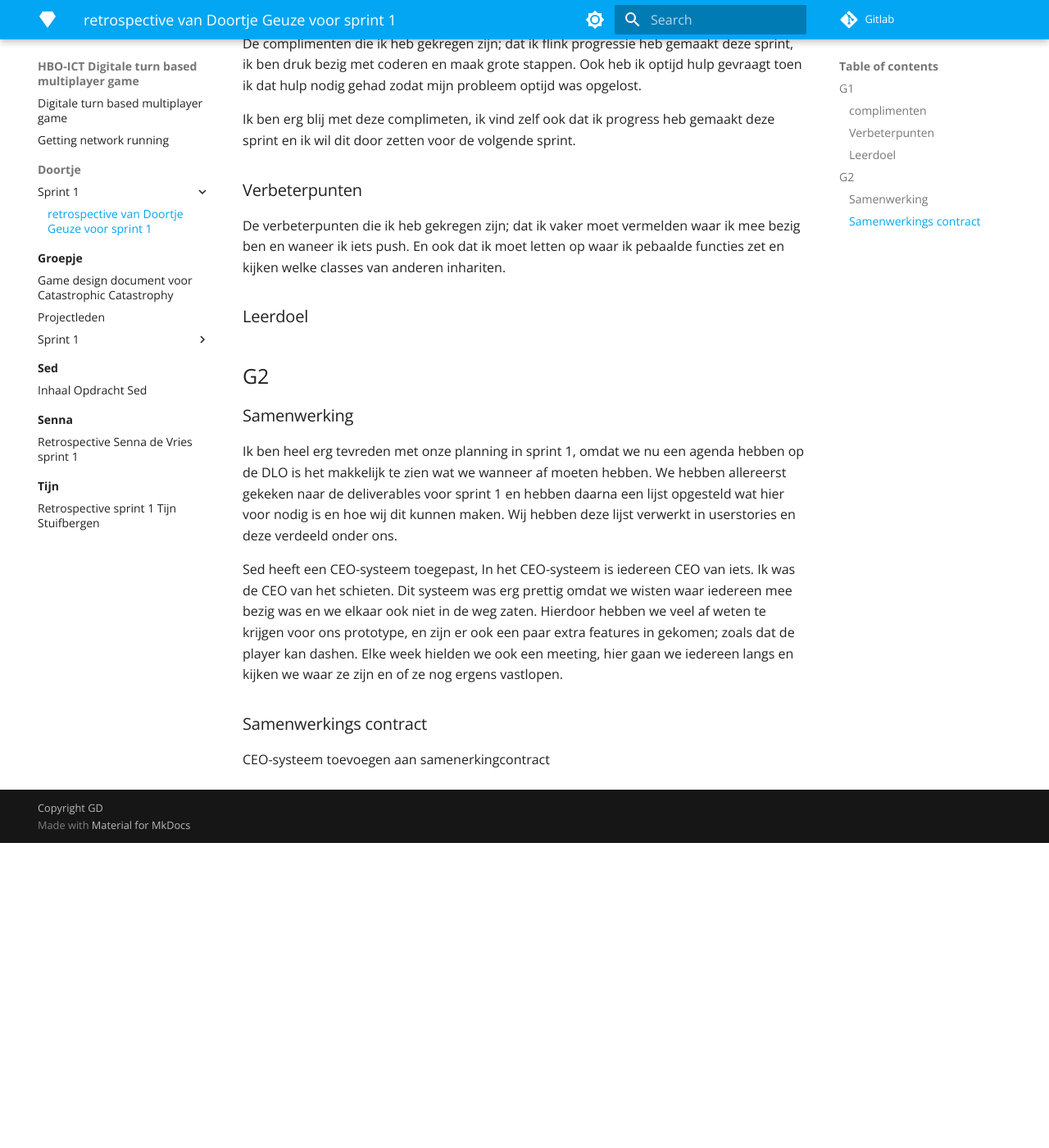
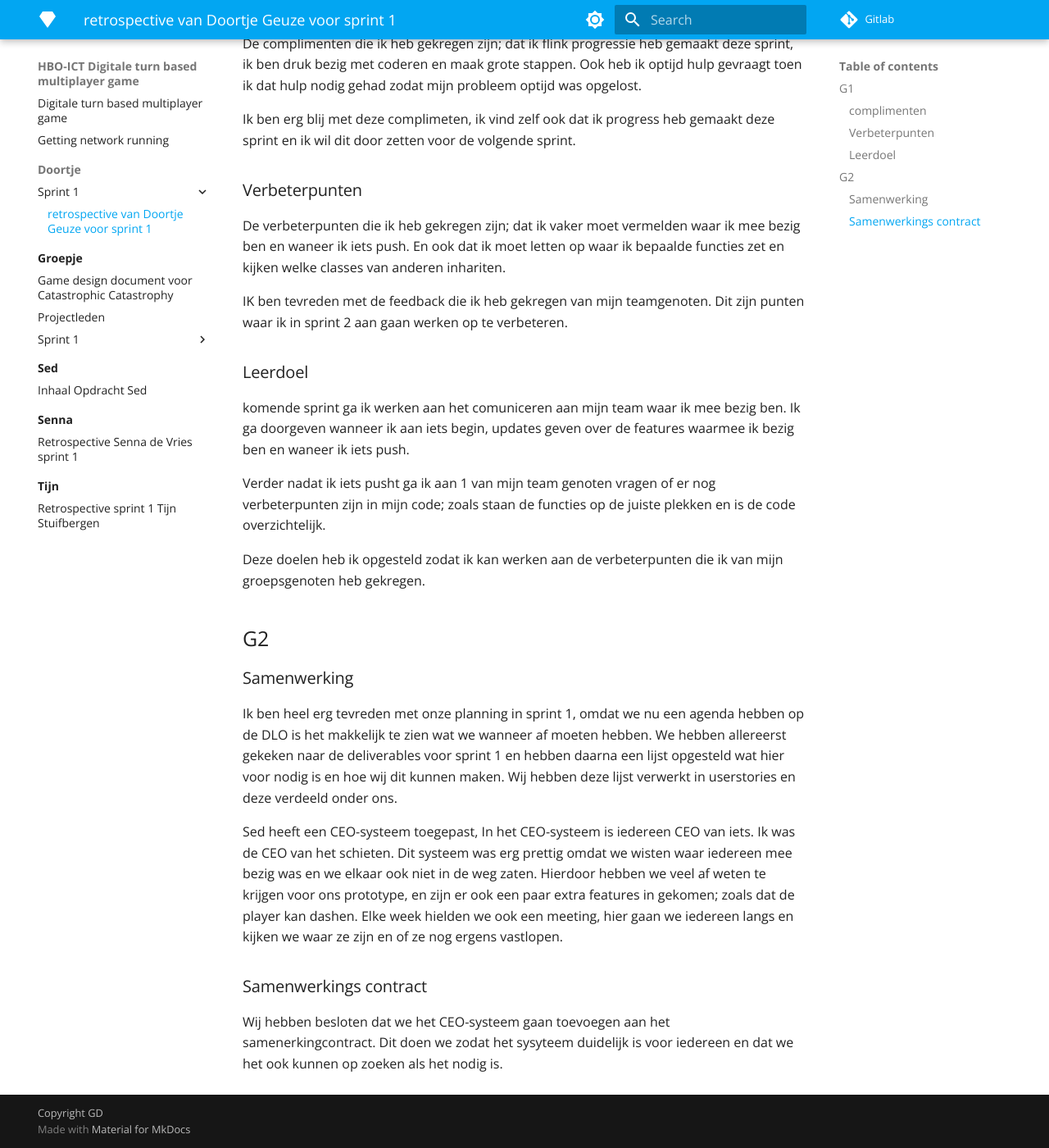
Before and after one commit to Doortje-Geuze/catastrophic-catastrophe, an MkDocs documentation site: the page built from docs/Doortje/Sprint 1/Retro-Sprint-1.md, in a window 1280 px wide and 1400 px high, scrolled down 420 px. Shown: the whole window at 82% size. Built offline with MkDocs 1.6.1 and Material for MkDocs 9.7.7, drawn with Linux system fonts in a browser that asks for light colours; nearby versions of some CDN libraries; library files that are not in the unit come from our copies; before the commit the page ends 1448 px from its top, so only the background shows below that.

Commit message:
retro voor doortje geuze afgemaakt

```diff
--- a/docs/Doortje/Sprint 1/Retro-Sprint-1.md
+++ b/docs/Doortje/Sprint 1/Retro-Sprint-1.md
@@ -10,11 +10,16 @@ De complimenten die ik heb gekregen zijn; dat ik flink progressie heb gemaakt de
 Ik ben erg blij met deze complimeten, ik vind zelf ook dat ik progress heb gemaakt deze sprint en ik wil dit door zetten voor de volgende sprint.
 
 ### Verbeterpunten
-De verbeterpunten die ik heb gekregen zijn; dat ik vaker moet vermelden waar ik mee bezig ben en waneer ik iets push. En ook dat ik moet letten op waar ik pebaalde functies zet en kijken welke classes van anderen inhariten.
+De verbeterpunten die ik heb gekregen zijn; dat ik vaker moet vermelden waar ik mee bezig ben en waneer ik iets push. En ook dat ik moet letten op waar ik bepaalde functies zet en kijken welke classes van anderen inhariten.
 
-
+IK ben tevreden met de feedback die ik heb gekregen van mijn teamgenoten. Dit zijn punten waar ik in sprint 2 aan gaan werken op te verbeteren.
 
 ### Leerdoel
+komende sprint ga ik werken aan het comuniceren aan mijn team waar ik mee bezig ben. Ik ga doorgeven wanneer ik aan iets begin, updates geven over de features waarmee ik bezig ben en waneer ik iets push.
+
+Verder nadat ik iets pusht ga ik aan 1 van mijn team genoten vragen of er nog verbeterpunten zijn in mijn code; zoals staan de functies op de juiste plekken en is de code overzichtelijk.
+
+Deze doelen heb ik opgesteld zodat ik kan werken aan de verbeterpunten die ik van mijn groepsgenoten heb gekregen.
 
 
 ## G2
@@ -25,4 +30,4 @@ Ik ben heel erg tevreden met onze planning in sprint 1, omdat we nu een agenda h
 Sed heeft een CEO-systeem toegepast, In het CEO-systeem is iedereen CEO van iets. Ik was de CEO van het schieten. Dit systeem was erg prettig omdat we wisten waar iedereen mee bezig was en we elkaar ook niet in de weg zaten. Hierdoor hebben we veel af weten te krijgen voor ons prototype, en zijn er ook een paar extra features in gekomen; zoals dat de player kan dashen. Elke week hielden we ook een meeting, hier gaan we iedereen langs en kijken we waar ze zijn en of ze nog ergens vastlopen.
 
 ### Samenwerkings contract
-CEO-systeem toevoegen aan samenerkingcontract
+Wij hebben besloten dat we het CEO-systeem gaan toevoegen aan het samenerkingcontract. Dit doen we zodat het sysyteem duidelijk is voor iedereen en dat we het ook kunnen op zoeken als het nodig is.
```
